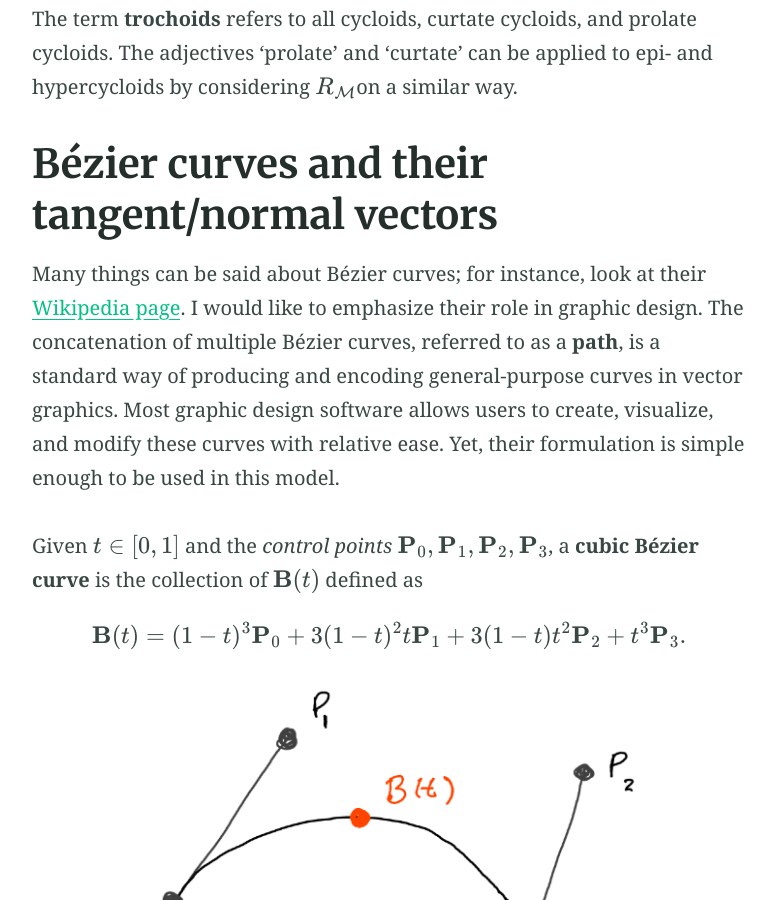
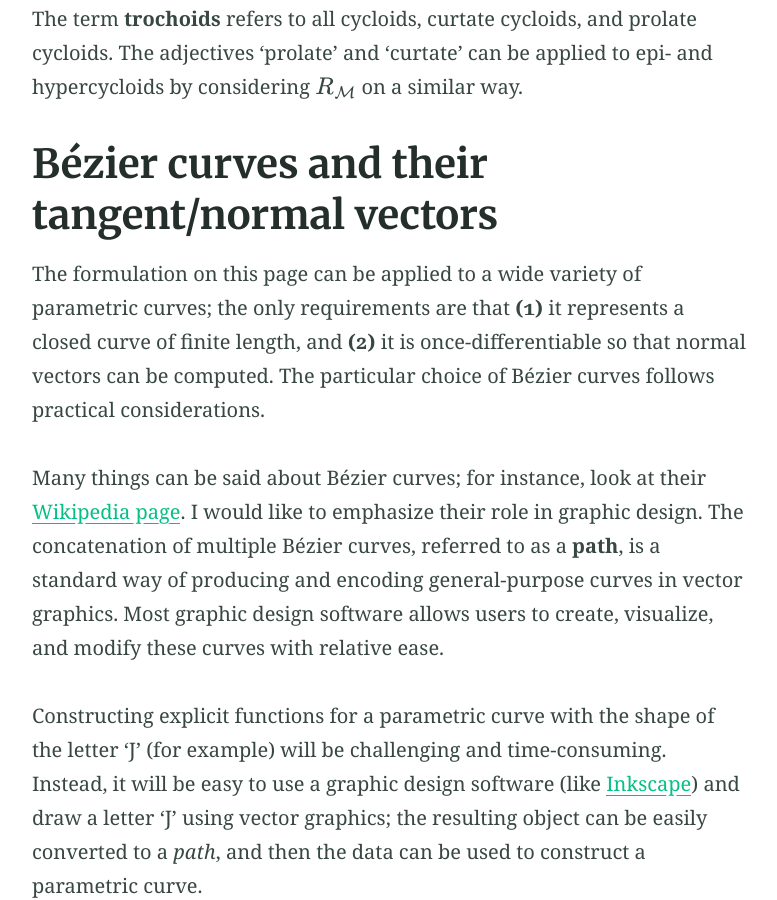
Before and after one commit to EncisoAlva/EncisoAlva.github.io, a Jekyll site: the page built from art.md, in a window 1280 px wide and 900 px high, scrolled down 4759 px. Shown: the whole window, without its empty margins (251-1028 px from the left). Built offline with Jekyll 4.4.1, drawn with Linux system fonts in a browser that asks for light colours; some of the changed text lies outside the part shown.

Commit message:
Update art.md

```diff
--- a/art.md
+++ b/art.md
@@ -4,7 +4,7 @@ feature_image: "https://github.com/EncisoAlva/EncisoAlva.github.io/blob/main/img
 ---
 
 As a hobby, I have been making figures that can be described as [cycloids](https://en.wikipedia.org/wiki/Cycloid) over [Bézier curves](https://en.wikipedia.org/wiki/B%C3%A9zier_curve) or as [spirograph curves](https://en.wikipedia.org/wiki/Spirograph) over Bézier curves.
-A great collection of those figures can be found on my Instagram page, [BézierSpirographsEveryDay](https://www.instagram.com/Bézierspirographseveryday?igsh=MWR2NXBtcGdhNWxyNg==).
+A great collection of those figures can be found on my Instagram page, [BézierSpirographsEveryDay](https://www.instagram.com/Bezierspirographseveryday?igsh=MWR2NXBtcGdhNWxyNg==).
 
 ![Spirograph over the letter J.](https://github.com/EncisoAlva/EncisoAlva.github.io/blob/main/img/art/myname.png?raw=true)
 
@@ -55,13 +55,18 @@ If $R_\mathcal{M} < R_\mathcal{W}$, the resulting curve is known as a **curtate
 
 ![Curtate and prolate cycloids.](https://github.com/EncisoAlva/EncisoAlva.github.io/blob/main/img/art/fig07b.png?raw=true)
 
-The term **trochoids** refers to all cycloids, curtate cycloids, and prolate cycloids. The adjectives 'prolate' and 'curtate' can be applied to epi- and hypercycloids by considering $R_\mathcal{M}$on a similar way.
+The term **trochoids** refers to all cycloids, curtate cycloids, and prolate cycloids. The adjectives 'prolate' and 'curtate' can be applied to epi- and hypercycloids by considering $R_\mathcal{M}$ on a similar way.
 
 # Bézier curves and their tangent/normal vectors
 
-Many things can be said about Bézier curves; for instance, look at their [Wikipedia page](https://en.wikipedia.org/wiki/B%C3%A9zier_curve). I would like to emphasize their role in graphic design. The concatenation of multiple Bézier curves, referred to as a **path**, is a standard way of producing and encoding general-purpose curves in vector graphics. Most graphic design software allows users to create, visualize, and modify these curves with relative ease. Yet, their formulation is simple enough to be used in this model.
+The formulation on this page can be applied to a wide variety of parametric curves; the only requirements are that **(1)** it represents a closed curve of finite length, and **(2)** it is once-differentiable so that normal vectors can be computed.
+The particular choice of Bézier curves follows practical considerations.
 
-Given $t\in [0,1]$ and the *control points* $\mathbf{P}_0, \mathbf{P}_1, \mathbf{P}_2, \mathbf{P}_3$, a **cubic Bézier curve** is the collection of $\mathbf{B}(t)$ defined as
+Many things can be said about Bézier curves; for instance, look at their [Wikipedia page](https://en.wikipedia.org/wiki/B%C3%A9zier_curve). I would like to emphasize their role in graphic design. The concatenation of multiple Bézier curves, referred to as a **path**, is a standard way of producing and encoding general-purpose curves in vector graphics. Most graphic design software allows users to create, visualize, and modify these curves with relative ease.
+
+Constructing explicit functions for a parametric curve with the shape of the letter 'J' (for example) will be challenging and time-consuming. Instead, it will be easy to use a graphic design software (like [Inkscape](https://inkscape.org/)) and draw a letter 'J' using vector graphics; the resulting object can be easily converted to a *path*, and then the data can be used to construct a parametric curve.
+
+Let's talk about the definition of cubic Bézier curves, as well as their properties. Given $t\in [0,1]$ and the *control points* $\mathbf{P}_0, \mathbf{P}_1, \mathbf{P}_2, \mathbf{P}_3$, a **cubic Bézier curve** is the collection of $\mathbf{B}(t)$ defined as
 
 $$
 \mathbf{B}(t) = (1-t)^3 \mathbf{P}_0 + 3(1-t)^2t \mathbf{P}_1 + 3(1-t) t^2 \mathbf{P}_2 + t^3 \mathbf{P}_3.
```
